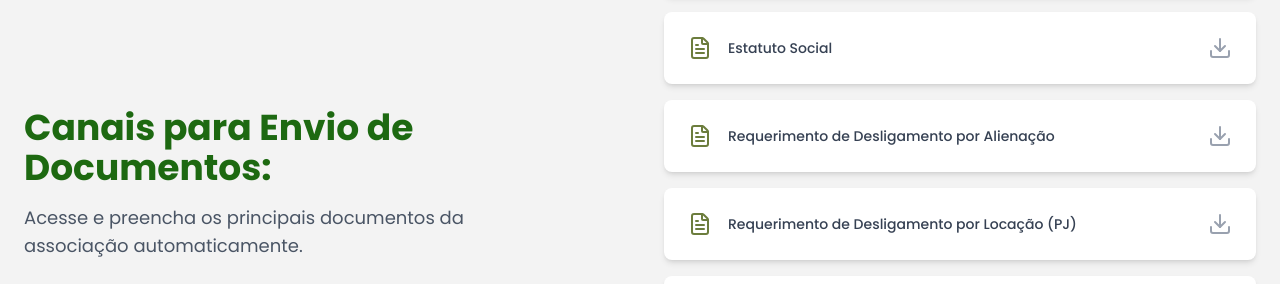
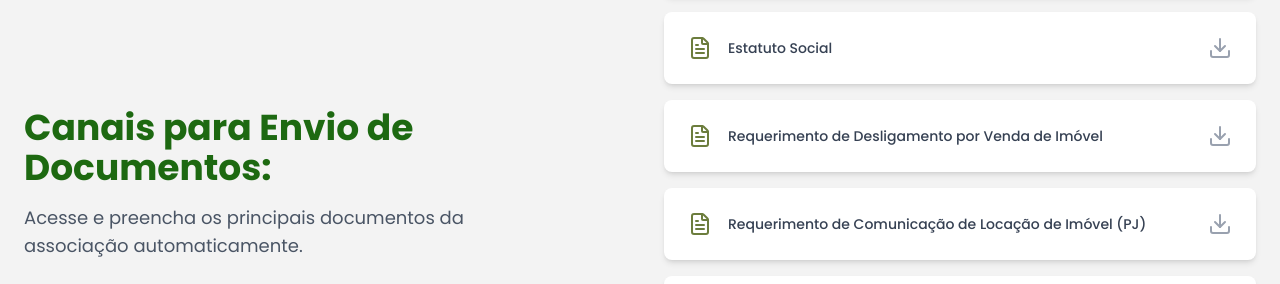
Before and after one commit to VitorCardias/Site-AMPDRM, a React (Vite) app: page / in a window 1280 px wide. Shown: the part 5680-5964 px from the top of the page. Built offline with nearby package versions, Linux system fonts and the light colour scheme; what @react-pdf/renderer would draw is missing.

Commit message:
alteração no nome dos documentos

```diff
--- a/src/components/sections/Documentos.tsx
+++ b/src/components/sections/Documentos.tsx
@@ -81,7 +81,7 @@ export const Documentos: React.FC = () => {
 
     // 1. DESLIGAMENTO PF
     {
-      name: 'Requerimento de Desligamento por Alienação',
+      name: 'Requerimento de Desligamento por Venda de Imóvel',
       href: '#',
       type: 'dynamic_desligamento',
       fields: [
@@ -130,7 +130,7 @@ export const Documentos: React.FC = () => {
 
     // 2. DESLIGAMENTO PJ
     {
-      name: 'Requerimento de Desligamento por Locação (PJ)',
+      name: 'Requerimento de Comunicação de Locação de Imóvel (PJ)',
       href: '#',
       type: 'dynamic_locacao_pj',
       fields: [
```
